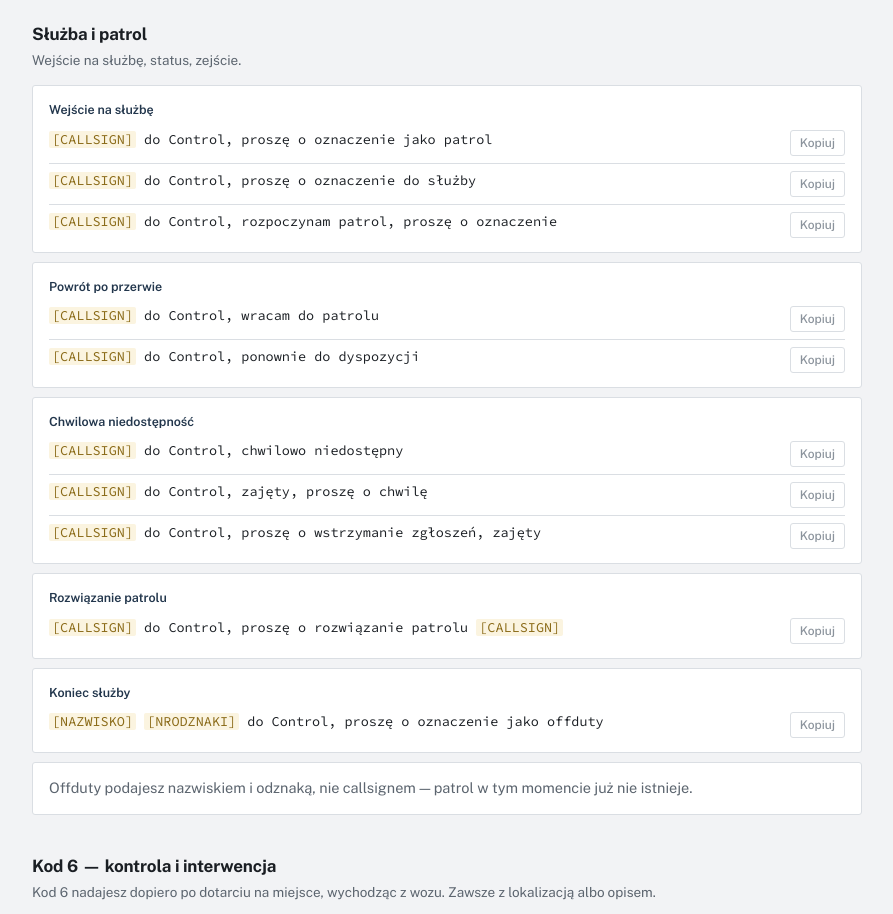
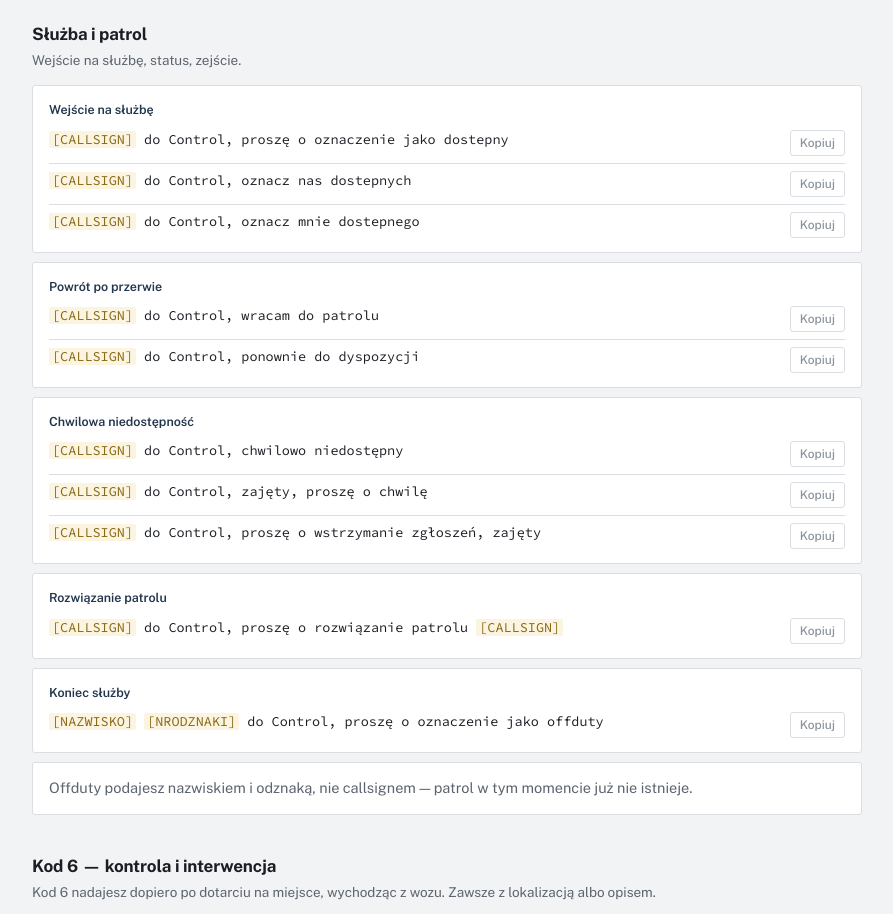
Before and after one commit to mxgllwqc/pomocniklspd-bosrp, a plain HTML site: page index.html in a window 1280 px wide. Shown: the part 1300-2214 px from the top of the page, without its empty margins (314-1207 px from the left). Drawn offline with nearby package versions, Linux system fonts and the light colour scheme.

Commit message:
Update index.html

```diff
--- a/index.html
+++ b/index.html
@@ -269,9 +269,9 @@ var GROUPS = [
 { id:'sluzba', title:'Służba i patrol', lead:'Wejście na służbę, status, zejście.',
   blocks:[
     { t:'lines', h:'Wejście na służbę', lines:[
-      '[CALLSIGN] do Control, proszę o oznaczenie jako patrol',
-      '[CALLSIGN] do Control, proszę o oznaczenie do służby',
-      '[CALLSIGN] do Control, rozpoczynam patrol, proszę o oznaczenie'
+      '[CALLSIGN] do Control, proszę o oznaczenie jako dostepny',
+      '[CALLSIGN] do Control, oznacz nas dostepnych',
+      '[CALLSIGN] do Control, oznacz mnie dostepnego'
     ]},
     { t:'lines', h:'Powrót po przerwie', lines:[
       '[CALLSIGN] do Control, wracam do patrolu',
```
